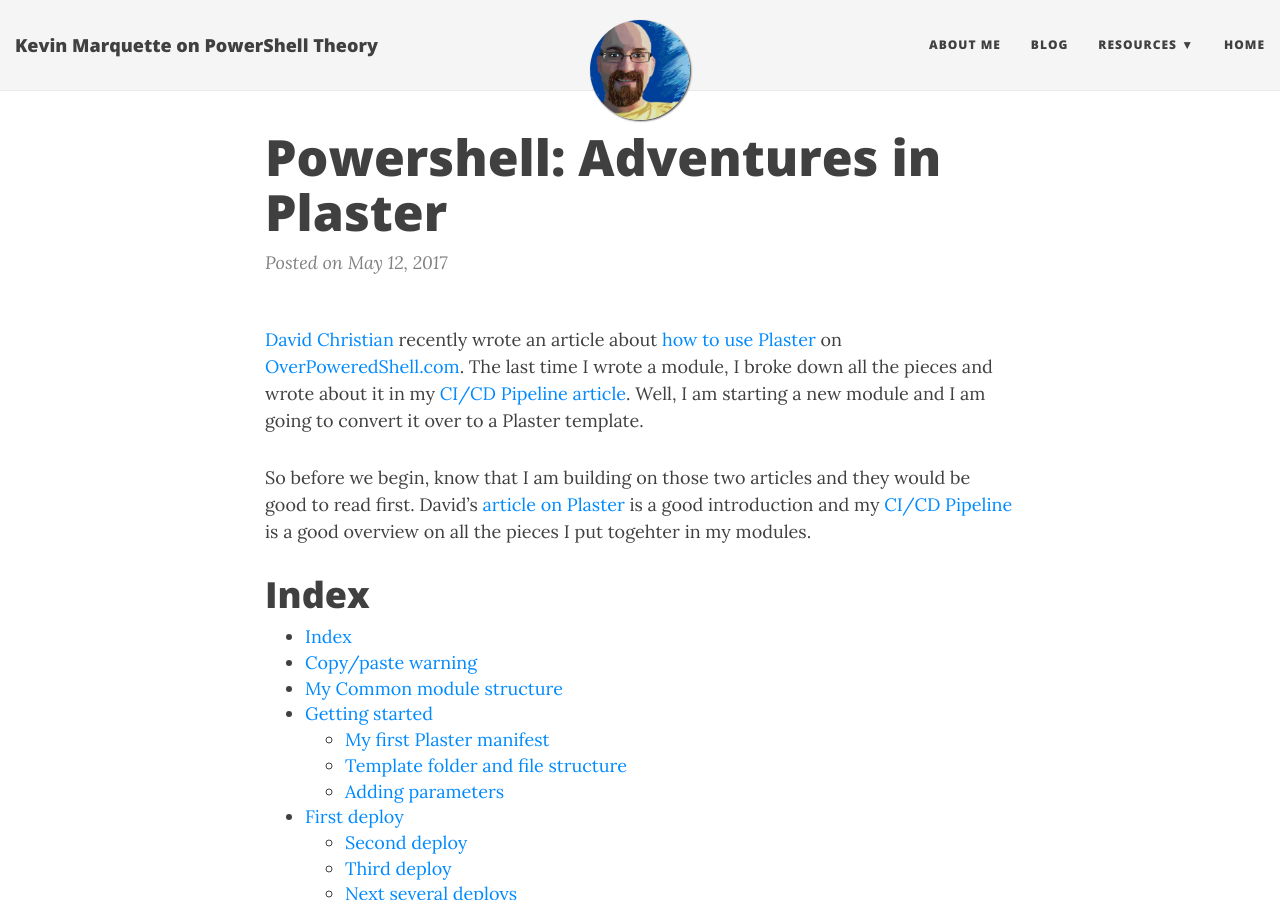
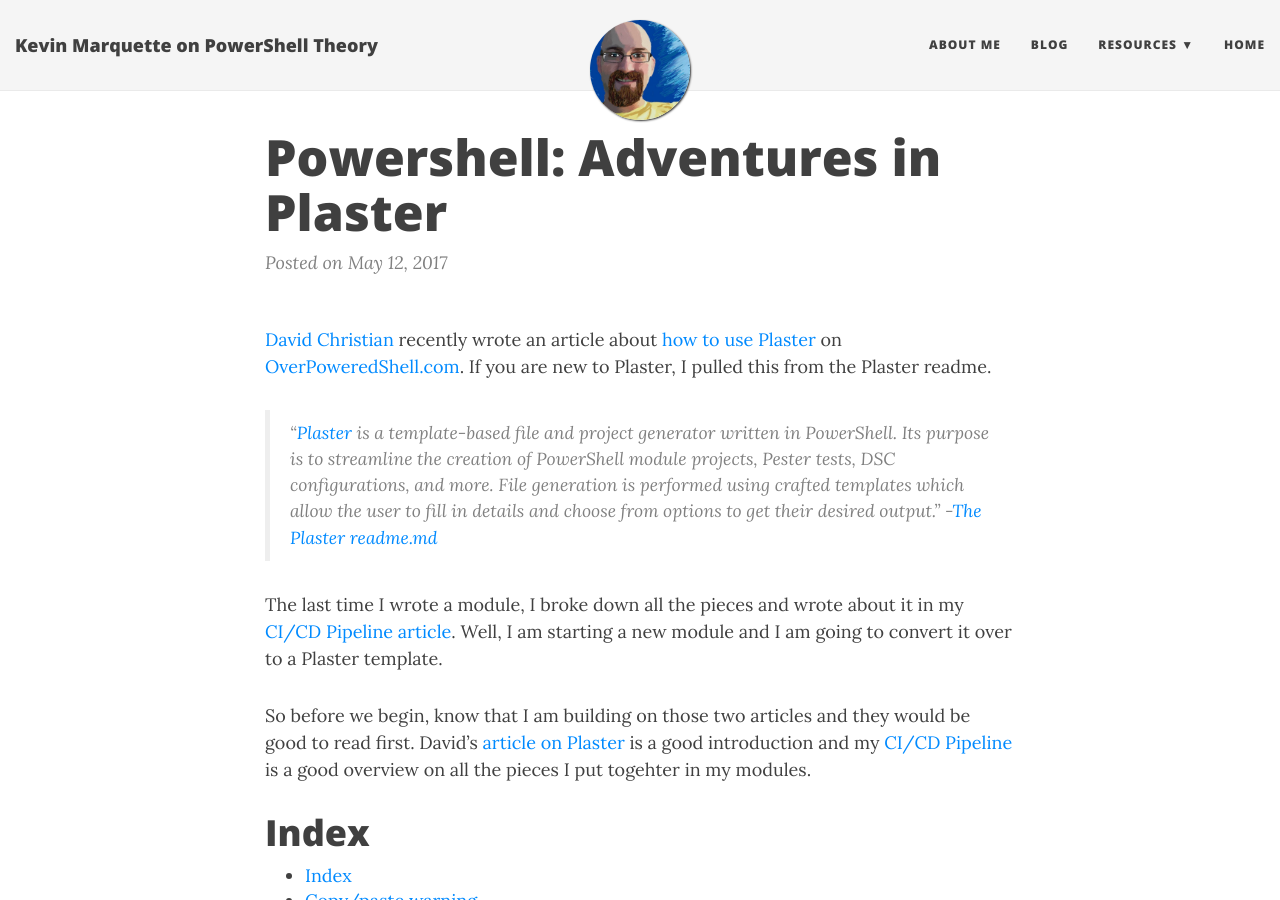
Before and after one commit to KevinMarquette/kevinmarquette.github.io, a Jekyll site: the page built from _posts/2017-05-12-Powershell-Plaster-adventures-in.md, in a window 1280 px wide and 900 px high. Built offline with Jekyll 4.4.1, drawn with Linux system fonts in a browser that asks for light colours; nearby versions of some CDN libraries.

Commit message:
Updated plaster posts

```diff
--- a/_posts/2017-05-12-Powershell-Plaster-adventures-in.md
+++ b/_posts/2017-05-12-Powershell-Plaster-adventures-in.md
@@ -5,9 +5,14 @@ date: 2017-05-12
 tags: [PowerShell,Plaster,Modules]
 ---
 
-[David Christian](http://overpoweredshell.com/about/?utm_source=kevinmarquette&utm_medium=blog&utm_content=plasteradventures) recently wrote an article about [how to use Plaster](http://overpoweredshell.com/Working-with-Plaster/?utm_source=kevinmarquette&utm_medium=blog&utm_content=plasteradventures) on [OverPoweredShell.com](http://overpoweredshell.com/?utm_source=kevinmarquette&utm_medium=blog&utm_content=plasteradventures). The last time I wrote a module, I broke down all the pieces and wrote about it in my [CI/CD Pipeline article](/2017-01-21-powershell-module-continious-delivery-pipeline/?utm_source=blog&utm_medium=blog&utm_content=plasteradventures). Well, I am starting a new module and I am going to convert it over to a Plaster template.
+[David Christian](http://overpoweredshell.com/about/?utm_source=kevinmarquette&utm_medium=blog&utm_content=plasteradventures) recently wrote an article about [how to use Plaster](http://overpoweredshell.com/Working-with-Plaster/?utm_source=kevinmarquette&utm_medium=blog&utm_content=plasteradventures) on [OverPoweredShell.com](http://overpoweredshell.com/?utm_source=kevinmarquette&utm_medium=blog&utm_content=plasteradventures). If you are new to Plaster, I pulled this from the Plaster readme.
+
+> "[Plaster](https://github.com/PowerShell/Plaster) is a template-based file and project generator written in PowerShell. Its purpose is to streamline the creation of PowerShell module projects, Pester tests, DSC configurations, and more. File generation is performed using crafted templates which allow the user to fill in details and choose from options to get their desired output." -[The Plaster readme.md](https://github.com/PowerShell/Plaster)
+
+The last time I wrote a module, I broke down all the pieces and wrote about it in my [CI/CD Pipeline article](/2017-01-21-powershell-module-continious-delivery-pipeline/?utm_source=blog&utm_medium=blog&utm_content=plasteradventures). Well, I am starting a new module and I am going to convert it over to a Plaster template.
 
 So before we begin, know that I am building on those two articles and they would be good to read first. David's [article on Plaster](http://overpoweredshell.com/Working-with-Plaster/) is a good introduction and my [CI/CD Pipeline](/2017-01-21-powershell-module-continious-delivery-pipeline/?utm_source=blog&utm_medium=blog&utm_content=plasteradventures) is a good overview on all the pieces I put togehter in my modules.
+
 
 # Index
 
```
Also changed, not shown: _draft/GetPlastered.md (+21 -5 lines).
